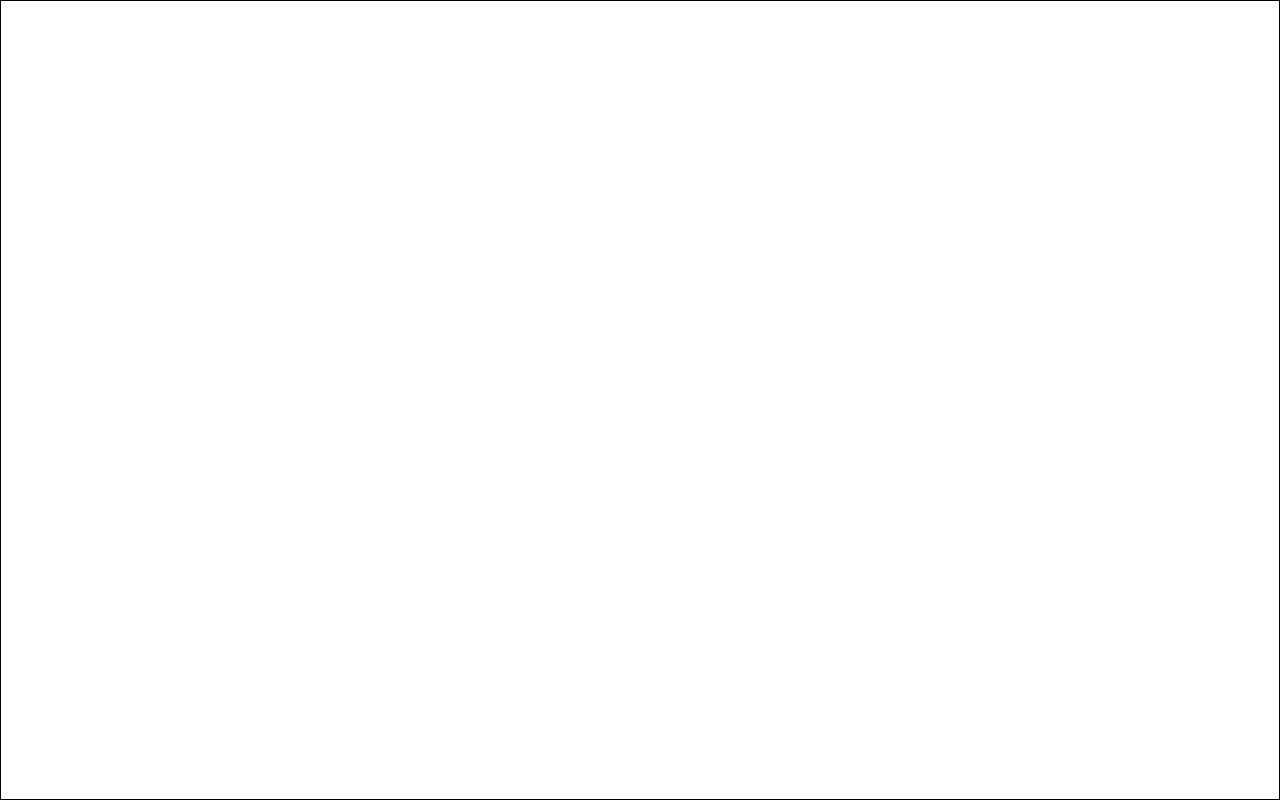
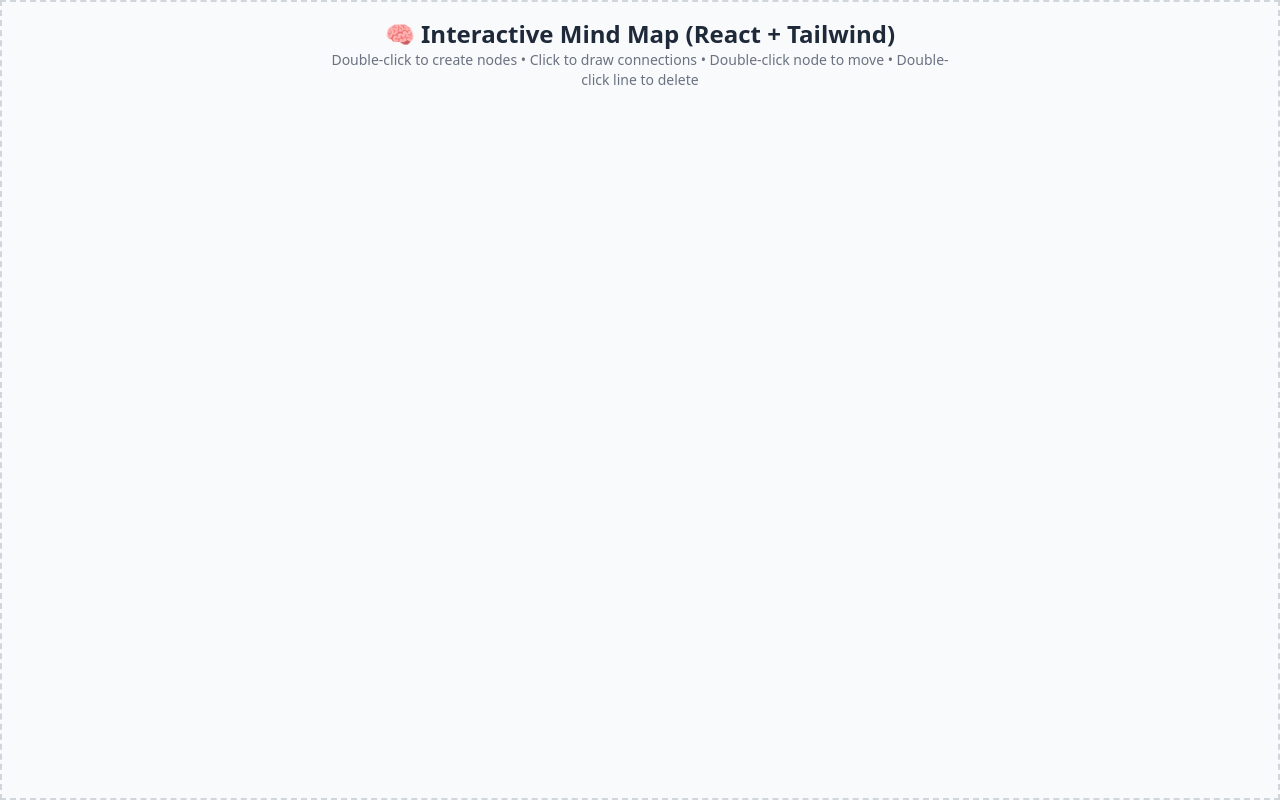
Before and after one commit to RAHUL676789/100DaysFrontend, a React (Vite) app: page / in a window 1280 px wide. Built offline with nearby package versions, Linux system fonts and the light colour scheme.

Commit message:
mindMap complete

```diff
--- a/src/components/Day54/MindMap.jsx
+++ b/src/components/Day54/MindMap.jsx
@@ -1,114 +1,224 @@
-import React, { useState, useRef, useEffect } from 'react'
+import React, { useState, useRef } from "react";
+import { v4 as uuidv4 } from "uuid";
 
 const MindMap = () => {
-    const [nodes, setnodes] = useState([]);
-    const [lines, setlines] = useState([]);
-    const containerRef = useRef(null)
-    const drawingRef = useRef(null);
-    const [moveableDiv, setmoveableDiv] = useState(null)
-    const handleCreateNode = (e) => {
-        if (!containerRef.current) return;
+  const [nodes, setNodes] = useState([]);
+  const [lines, setLines] = useState([]);
+  const [moveableLine, setMoveableLine] = useState(null);
 
+  const containerRef = useRef(null);
+  const isMoveable = useRef(null);
+  const isDrawing = useRef(null);
+  const currentLine = useRef(null);
 
-        const rect = containerRef.current.getBoundingClientRect();
-        console.log(rect)
-        console.log(e.clientX, e.clientY)
-        const x = e.clientX - rect.left;
-        const y = e.clientY - rect.top;
-        const newNodePos = { x, y };
-        setnodes((prev) => [...prev, newNodePos])
+  // -------------------------------
+  // 📌 Create new node on double-click
+  // -------------------------------
+  const handleCreateNode = (e) => {
+    const rect = containerRef.current.getBoundingClientRect();
+    const id = uuidv4();
+    const x = e.clientX - rect.left;
+    const y = e.clientY - rect.top;
+    const newNode = { x, y, id };
+    setNodes((prev) => [...prev, newNode]);
+  };
 
+  // -------------------------------
+  // 📌 Activate node move on double-click
+  // -------------------------------
+  const handleDivDoubleClick = (e, id) => {
+    e.stopPropagation();
+    isMoveable.current = id;
+    currentLine.current = null;
+  };
 
+  // -------------------------------
+  // 📌 Handle dragging nodes + drawing lines
+  // -------------------------------
+  const handleMouseMove = (e) => {
+    const rect = containerRef.current.getBoundingClientRect();
+
+    // 🔹 Moving a node
+    if (isMoveable.current) {
+      const updatedNodes = nodes.map((node) =>
+        node.id === isMoveable.current
+          ? { ...node, x: e.clientX - rect.left, y: e.clientY - rect.top }
+          : node
+      );
+
+      const moveNode = updatedNodes.find((n) => n.id === isMoveable.current);
+
+      if (moveNode) {
+        const nodeCenterX = moveNode.x + 24;
+        const nodeCenterY = moveNode.y + 24;
+
+        const updatedLines = lines.map((line) => {
+          let updated = { ...line };
+          if (line.from === moveNode.id) {
+            updated.x1 = nodeCenterX;
+            updated.y1 = nodeCenterY;
+          }
+          if (line.to === moveNode.id) {
+            updated.x2 = nodeCenterX;
+            updated.y2 = nodeCenterY;
+          }
+          return updated;
+        });
+
+        setLines(updatedLines);
+      }
+
+      setNodes(updatedNodes);
     }
 
-    const handdivMouseDown = (e) => {
-        const rect = e.target.getBoundingClientRect();
-        const x1 = rect.left + rect.width / 2;
-        const y1 = rect.top + rect.height / 2;
-        const newLines = { x1, y1, x2: x1, y2: y1 };
-        setlines((prev) => [...prev, newLines]);
-        console.log(lines)
-        drawingRef.current = lines.length;
-
+    // 🔹 While drawing a new line
+    if (currentLine.current !== null) {
+      const updatedLine = [...lines];
+      updatedLine[currentLine.current] = {
+        ...updatedLine[currentLine.current],
+        x2: e.clientX,
+        y2: e.clientY,
+      };
+      setLines(updatedLine);
     }
 
-    const handleMouseMove = (e) => {
+    // 🔹 Dragging existing line
+    if (moveableLine) {
+      const updatedLine = lines.map((line) =>
+        line.id === moveableLine
+          ? { ...line, x2: e.clientX, y2: e.clientY }
+          : line
+      );
+      setLines(updatedLine);
+    }
+  };
 
-     if (drawingRef.current === null || drawingRef.current === undefined) return;
+  // -------------------------------
+  // 📌 Stop moving or drawing
+  // -------------------------------
+  const handleMouseUp = () => {
+    isMoveable.current = null;
+    isDrawing.current = null;
+    currentLine.current = null;
+    setMoveableLine(null);
+  };
 
+  // -------------------------------
+  // 📌 Start drawing a line from a node
+  // -------------------------------
+  const handleDivClick = (e, id) => {
+    e.stopPropagation();
+    isDrawing.current = { id };
 
-        if(moveableDiv < 0 || moveableDiv === null){
-               const updateLines = [...lines];
-        updateLines[drawingRef.current] = {
-            ...updateLines[drawingRef.current],
-            x2: e.clientX,
-            y2: e.clientY
-        }
+    const rect = e.target.getBoundingClientRect();
+    const x1 = rect.left + rect.width / 2;
+    const y1 = rect.top + rect.height / 2;
 
-        setlines(updateLines)
-        }
+    const newLine = {
+      from: id,
+      to: null,
+      x1,
+      y1,
+      x2: x1,
+      y2: y1,
+      id: uuidv4(),
+    };
 
-        if(moveableDiv>=0){
-            const updateNode = [...nodes];
-            updateNode[moveableDiv]={
-                x:e.clientX,
-                y:e.clientY
-            }
-            setnodes(updateNode)
-            const updateLines = [...lines];
-            updateLines[drawingRef.current]={
-                ...updateLines[drawingRef.current],
-                x1:e.clientX,
-                y1:e.clientY
-            }
-        }
+    setLines((prev) => [...prev, newLine]);
+    currentLine.current = lines.length;
+  };
 
+  // -------------------------------
+  // 📌 Finish drawing a line to another node
+  // -------------------------------
+  const handleNodeMouseUp = (e, id) => {
+    if (isDrawing.current && isDrawing.current.id !== id) {
+      const rect = e.currentTarget.getBoundingClientRect();
+      const x2 = rect.left + rect.width / 2;
+      const y2 = rect.top + rect.height / 2;
+
+      setLines((prev) =>
+        prev.map((line, i) =>
+          i === currentLine.current ? { ...line, to: id, x2, y2 } : line
+        )
+      );
+    } else {
+      setLines((prev) =>
+        prev.filter((_, i) => i !== currentLine.current)
+      );
     }
-    const handlemouseUp = (e) => {
-        e.stopPropagation()
-        drawingRef.current = null;
-        setmoveableDiv(null)
-    }
+    isDrawing.current = null;
+    currentLine.current = null;
+  };
 
-    const handleLineMosueDown = (ind) => {
-        console.log("handleLineClick")
-        drawingRef.current = ind;
-    }
+  // -------------------------------
+  // 📌 Handle line interactions
+  // -------------------------------
+  const handleLineClick = (id) => {
+    setMoveableLine(id);
+  };
 
-    const handleDivClick = (e,i)=>{
-        e.stopPropagation();
-        setmoveableDiv(i)
-    }
+  const handleLineDoubleClick = (e, id) => {
+    e.stopPropagation();
+    setLines((prev) => prev.filter((line) => line.id !== id));
+  };
 
+  // -------------------------------
+  // 📌 Render
+  // -------------------------------
+  return (
+    <div
+      onMouseUp={handleMouseUp}
+      onMouseMove={handleMouseMove}
+      ref={containerRef}
+      className="h-screen w-screen relative bg-gray-50 border-2 border-dashed border-gray-300 overflow-scroll"
+      onDoubleClick={handleCreateNode}
+    >
+      {/* Page Heading */}
+      <div className="absolute top-4 left-1/2 -translate-x-1/2 text-center">
+        <h1 className="text-2xl font-bold text-gray-800">
+          🧠 Interactive Mind Map (React + Tailwind)
+        </h1>
+        <p className="text-gray-500 text-sm">
+          Double-click to create nodes • Click to draw connections • Double-click
+          node to move • Double-click line to delete
+        </p>
+      </div>
 
+      {/* SVG Lines */}
+      <svg className="h-full w-full absolute">
+        {lines.map((line) => (
+          <line
+            key={line.id}
+            onClick={() => handleLineClick(line.id)}
+            onDoubleClick={(e) => handleLineDoubleClick(e, line.id)}
+            x1={line.x1}
+            y1={line.y1}
+            x2={line.x2}
+            y2={line.y2}
+            stroke="blue"
+            strokeWidth="3"
+            className="cursor-pointer transition-all duration-200"
+          />
+        ))}
+      </svg>
 
-    return (
-        <div onMouseUp={handlemouseUp} onMouseMove={handleMouseMove} ref={containerRef} onDoubleClick={handleCreateNode} className='min-h-screen w-screen border relative overflow-scroll'>
-            {/* <h1 className='text-center text-3xl font-semibold'>MindMap-app</h1> */}
-            <svg className='absolute  w-full h-full'>
-                {
-                    lines.length > 0 && lines.map((item, i) => (
-                        <line onMouseDown={() => handleLineMosueDown(i)} key={i} stroke='blue' strokeWidth="4" x1={item.x1} y1={item.y1} x2={item.x2} y2={item.y2}>
-                            line
+      {/* Nodes */}
+      {nodes.map((node) => (
+        <div
+        contentEditable
+          key={node.id}
+          onMouseDown={(e) => handleDivClick(e, node.id)}
+          onDoubleClick={(e) => handleDivDoubleClick(e, node.id)}
+          onMouseUp={(e) => handleNodeMouseUp(e, node.id)}
+          style={{ top: node.y, left: node.x }}
+          className="absolute h-12 w-12 flex justify-center text-center text-xs items-center  font-medium text-white rounded-full bg-gradient-to-br from-blue-400 to-purple-500 cursor-pointer shadow-lg overflow-scroll no-scrollbar"
+        >
+          Node
+        </div>
+      ))}
+    </div>
+  );
+};
 
-                        </line>
-                    ))
-                }
-
-            </svg>
-
-            {
-                nodes.length > 0 && nodes.map((node, i) => (
-                    <div contentEditable onClick={(e)=>handleDivClick(e,i)} onMouseDown={handdivMouseDown} key={i} style={{ top: node.y, left: node.x }} className='absolute select-none h-12 w-12 border rounded-full bg-pink-700 flex justify-center items-center overflow-scroll no-scrollbar text-[10px] text-white '>
-                        hello
-
-                    </div>
-                ))
-            }
-
-
-        </div>
-    )
-}
-
-export default MindMap
+export default MindMap;
```
